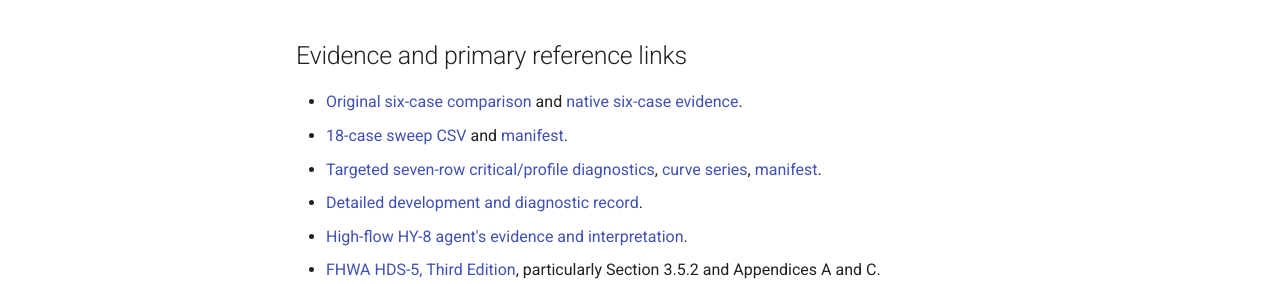
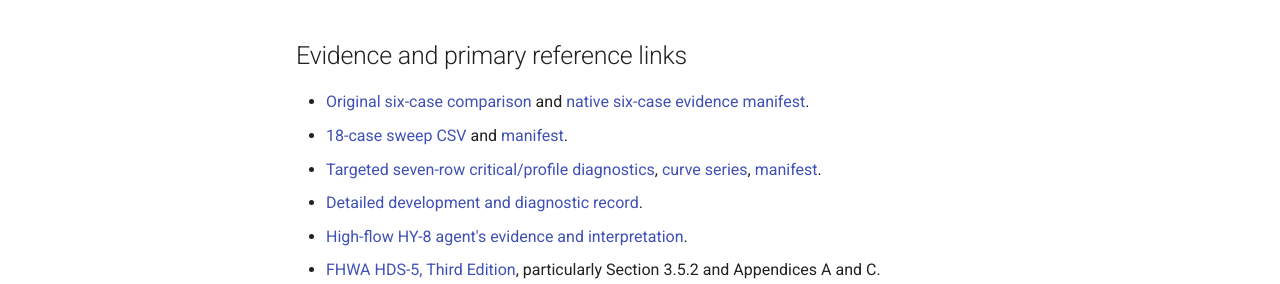
Before and after one commit to Chain-Frost/ryan-culverts, an MkDocs documentation site: the page built from docs/work/2026-10-18-pr29-hydraulic-review.md, in a window 1280 px wide and 900 px high, scrolled down 5043 px. Shown: the part 489-773 px from the top of the window. Built offline with MkDocs 1.6.1 and Material for MkDocs 9.7.7, drawn with Linux system fonts in a browser that asks for light colours; comment, search, counter and statistics services are not loaded.

Commit message:
docs: link six-case native evidence manifest directly for MkDocs

```diff
--- a/docs/work/2026-10-18-pr29-hydraulic-review.md
+++ b/docs/work/2026-10-18-pr29-hydraulic-review.md
@@ -234,7 +234,7 @@
 ## Evidence and primary reference links
 
 - [Original six-case comparison](../validation_data/hy8_8_0_1_2_ellipse_comparison.csv)
-  and [native six-case evidence](../validation_data/hy8_8_0_1_2_ellipse/).
+  and [native six-case evidence manifest](../validation_data/hy8_8_0_1_2_ellipse/manifest.json).
 - [18-case sweep CSV](../validation_data/hy8_8_0_1_2_ellipse_sweep/comparison.csv)
   and [manifest](../validation_data/hy8_8_0_1_2_ellipse_sweep/manifest.json).
 - [Targeted seven-row critical/profile diagnostics](../validation_data/hy8_8_0_1_2_ellipse_critical/diagnostics.csv),
```
